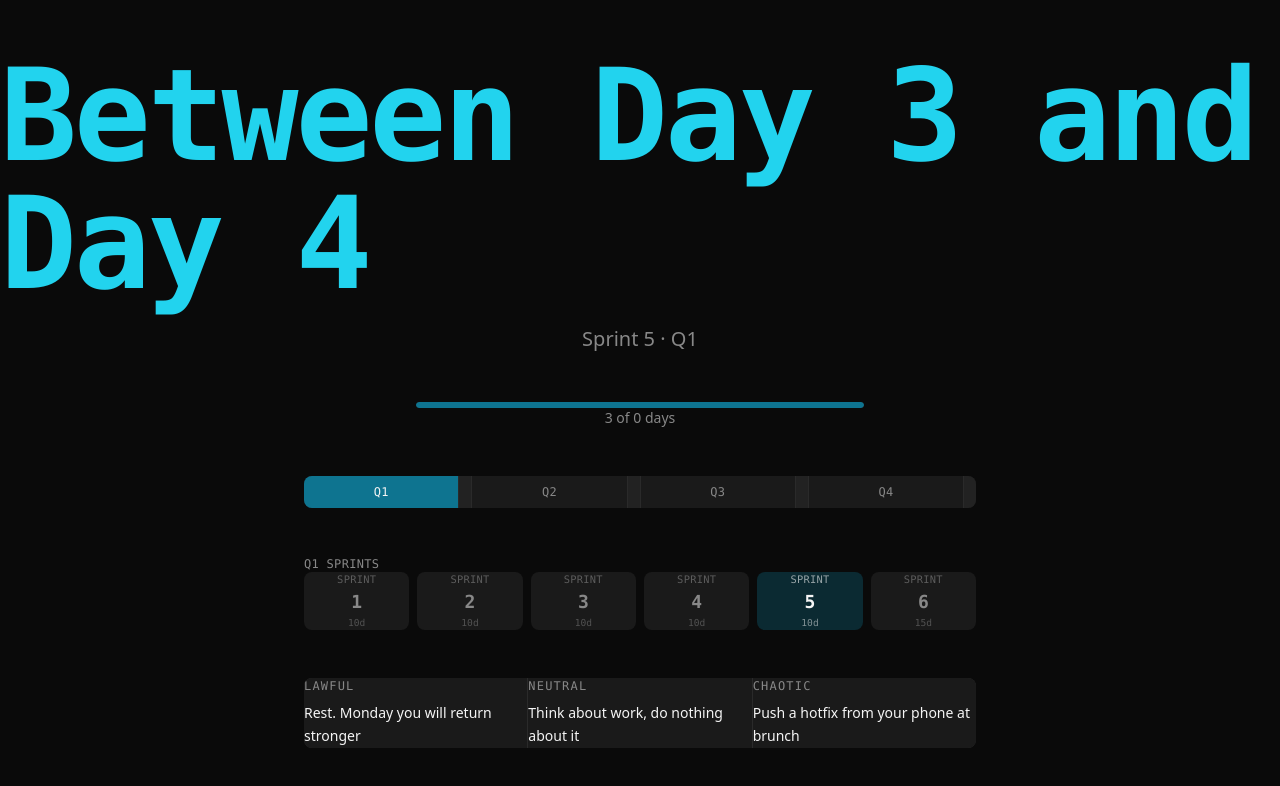
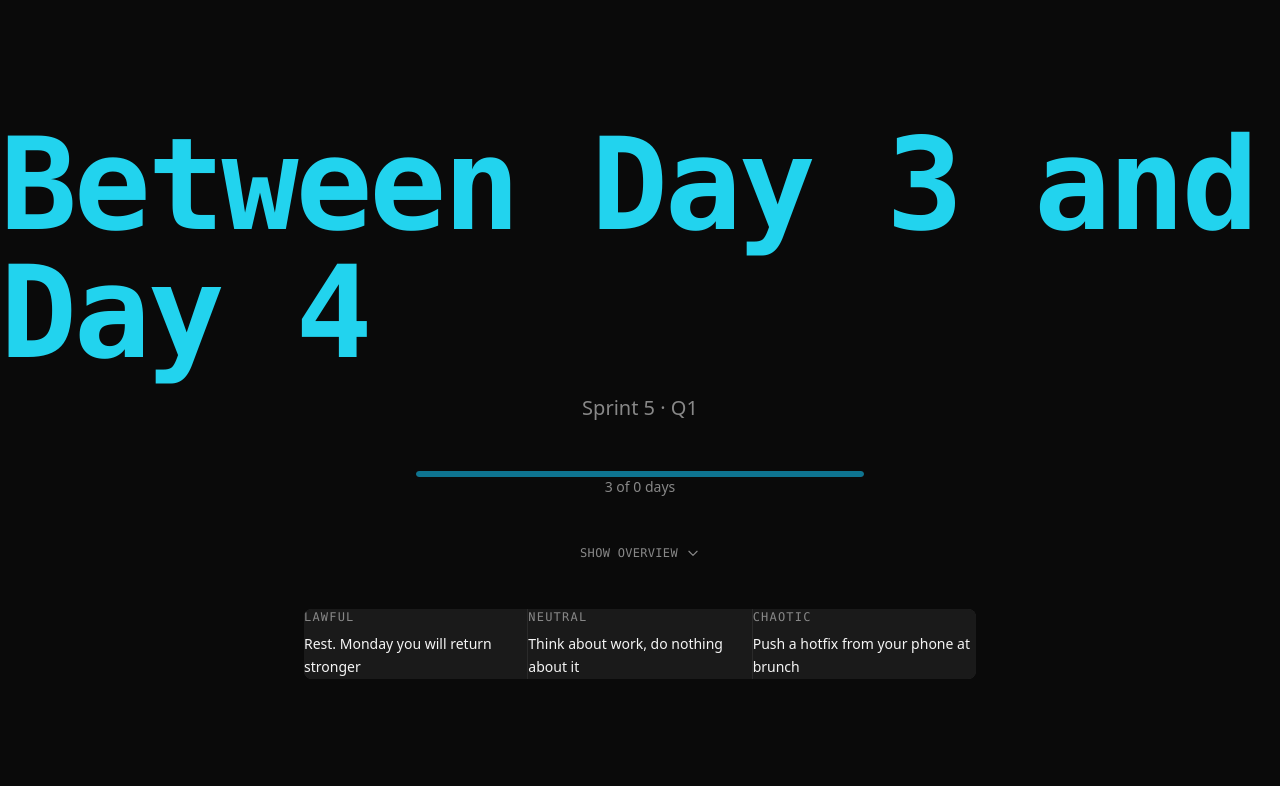
Before and after one commit to sacortesh/project-tell-me-the-sprint-day, a Next.js app: page / in a window 1280 px wide. Shown: the top 786 px of the page. Built offline with nearby package versions, Linux system fonts and the light colour scheme.

Commit message:
feat(ui): wire overview section with collapsible toggle [phase-3.3]
Wrap QuarterTimeline and SprintCalendar in a collapsible OverviewSection
client component with a "Show/Hide Overview" toggle button. Keeps the
initial view minimal — overview is hidden by default.

```diff
--- a/src/app/page.tsx
+++ b/src/app/page.tsx
@@ -4,8 +4,7 @@ import { getTips } from "@/lib/sprint-tips";
 import SprintDayHero from "@/components/SprintDayHero";
 import SprintAlignmentBox from "@/components/SprintAlignmentBox";
 import SprintProgress from "@/components/SprintProgress";
-import QuarterTimeline from "@/components/QuarterTimeline";
-import SprintCalendar from "@/components/SprintCalendar";
+import OverviewSection from "@/components/OverviewSection";
 
 export const dynamic = "force-dynamic";
 export const revalidate = 3600;
@@ -18,8 +17,7 @@ export default function Home() {
     <div className="flex flex-col items-center gap-12">
       <SprintDayHero info={info} />
       <SprintProgress info={info} />
-      <QuarterTimeline info={info} config={DEFAULT_CONFIG} />
-      <SprintCalendar info={info} config={DEFAULT_CONFIG} />
+      <OverviewSection info={info} config={DEFAULT_CONFIG} />
       <SprintAlignmentBox tips={tips} />
     </div>
   );
--- /dev/null
+++ b/src/components/OverviewSection.tsx
@@ -0,0 +1,43 @@
+"use client";
+
+import { useState } from "react";
+import type { SprintConfig, SprintInfo } from "@/lib/sprint-config";
+import QuarterTimeline from "@/components/QuarterTimeline";
+import SprintCalendar from "@/components/SprintCalendar";
+
+export default function OverviewSection({
+  info,
+  config,
+}: {
+  info: SprintInfo;
+  config: SprintConfig;
+}) {
+  const [open, setOpen] = useState(false);
+
+  return (
+    <div className="w-full max-w-2xl flex flex-col items-center">
+      <button
+        onClick={() => setOpen(!open)}
+        className="flex items-center gap-2 text-xs font-mono text-text-muted hover:text-text transition-colors tracking-wide uppercase cursor-pointer"
+      >
+        <span>{open ? "Hide" : "Show"} Overview</span>
+        <svg
+          className={`w-3.5 h-3.5 transition-transform ${open ? "rotate-180" : ""}`}
+          fill="none"
+          viewBox="0 0 24 24"
+          stroke="currentColor"
+          strokeWidth={2}
+        >
+          <path strokeLinecap="round" strokeLinejoin="round" d="M19 9l-7 7-7-7" />
+        </svg>
+      </button>
+
+      {open && (
+        <div className="mt-6 w-full flex flex-col items-center gap-6">
+          <QuarterTimeline info={info} config={config} />
+          <SprintCalendar info={info} config={config} />
+        </div>
+      )}
+    </div>
+  );
+}
```
